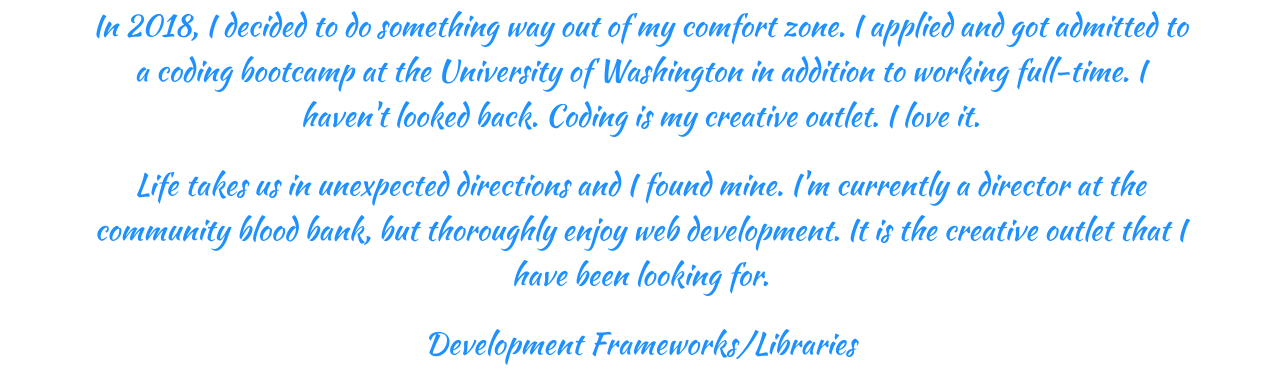
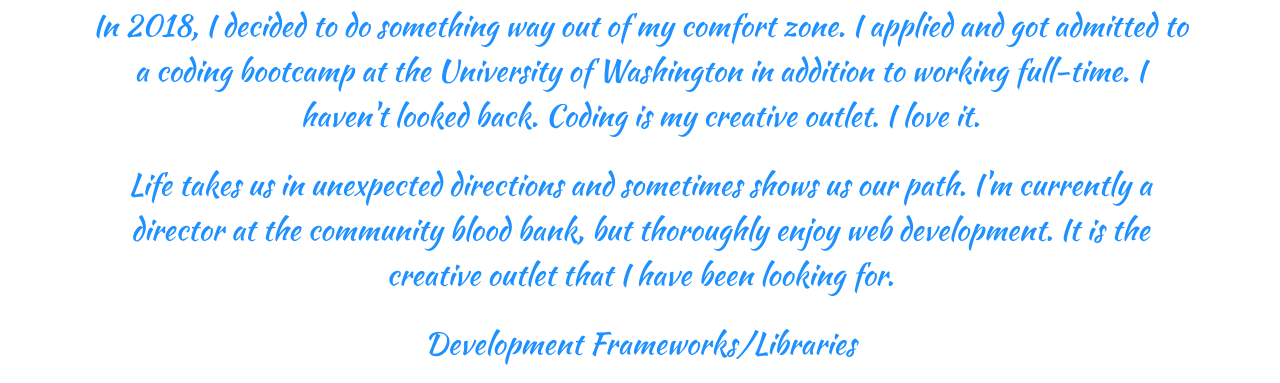
Before and after one commit to YslasCo/Portfolio, a plain HTML site: page mystory.html in a window 1280 px wide. Shown: the part 412-795 px from the top of the page. Drawn offline with nearby package versions, Linux system fonts and the light colour scheme.

Commit message:
saved changes

```diff
--- a/mystory.html
+++ b/mystory.html
@@ -61,9 +61,10 @@
         creative outlet. I love it.
       </p>
       <p>
-        Life takes us in unexpected directions and I found mine. I'm currently a
-        director at the community blood bank, but thoroughly enjoy web
-        development. It is the creative outlet that I have been looking for.
+        Life takes us in unexpected directions and sometimes shows us our path.
+        I'm currently a director at the community blood bank, but thoroughly
+        enjoy web development. It is the creative outlet that I have been
+        looking for.
       </p>
       <p>Development Frameworks/Libraries</p>
       <ul>
```
